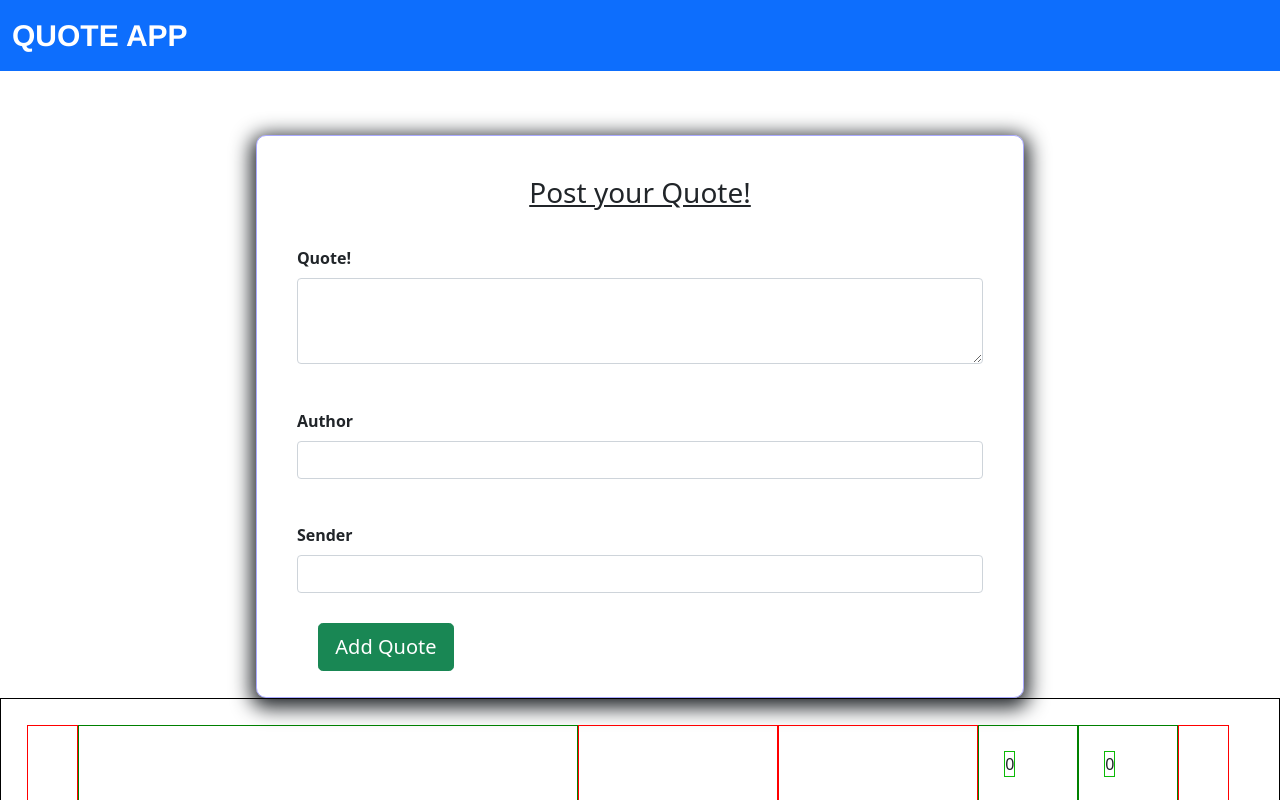
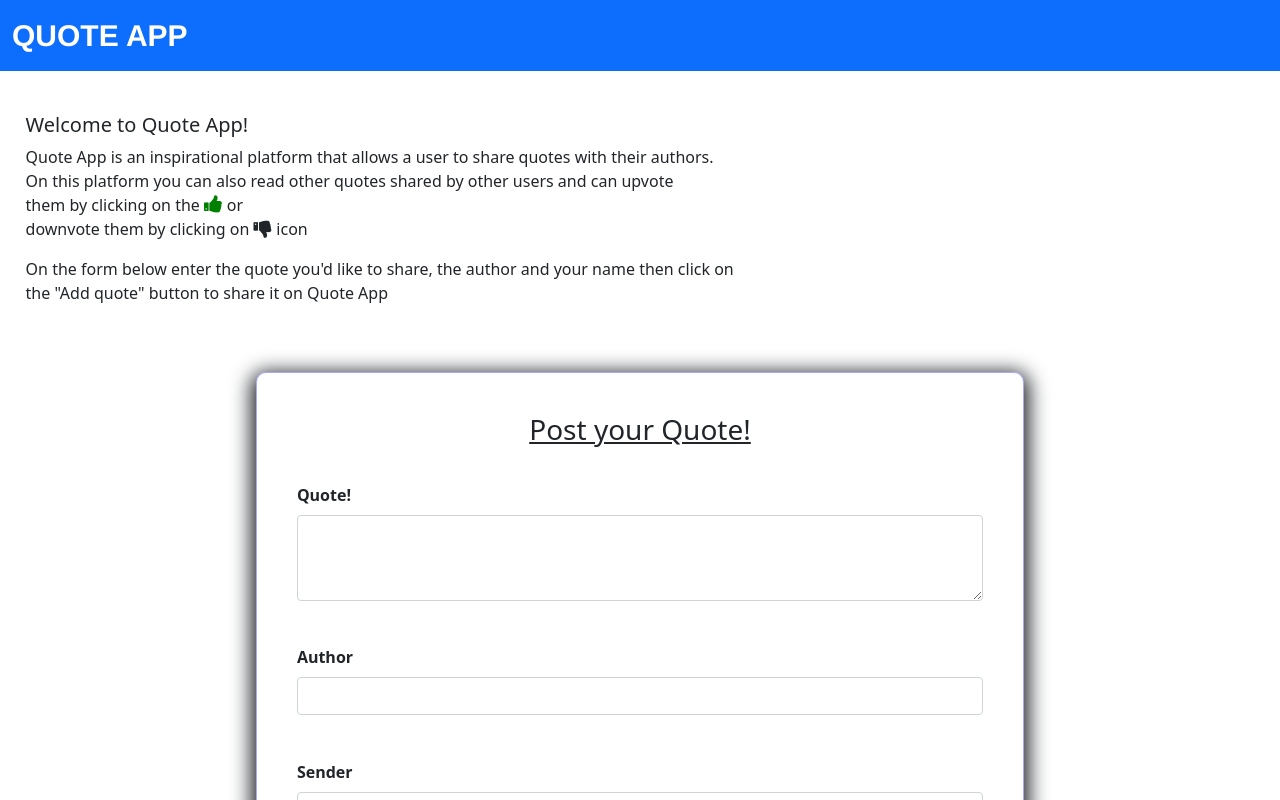
Before and after one commit to Collins07/quote-app, an Angular app: page /form in a window 1280 px wide. Shown: the top 800 px of the page. Built offline with nearby package versions, Linux system fonts and the light colour scheme.

Commit message:
platform description

```diff
--- a/src/app/form/form.component.css
+++ b/src/app/form/form.component.css
@@ -1,6 +1,6 @@
 .form{
     width: 60%;
-    margin-top: 5%;
+    margin-top: 2%;
     margin-left: 20%;
     border: 1px solid rgba(0, 0, 255, 0.336);
     border-radius: 10px 10px;
@@ -74,6 +74,13 @@ button{
     font-size: 12px;
     color: black;
 }
+.fa-thumbs-up{
+    font-size: 20px;
+    color: green;
+}
+.fa-thumbs-down{
+    font-size: 20px;
+}
 #bi{
     border: 1px solid blue;
     margin-top: 5%;
--- a/src/app/form/form.component.html
+++ b/src/app/form/form.component.html
@@ -1,4 +1,14 @@
 <app-quote></app-quote>
+<div>
+  <h5>Welcome to Quote App!</h5>
+  <p>Quote App is an inspirational platform that allows a user to share quotes with their authors. <br>
+   On this platform you can also read other quotes shared by other users and can upvote <br> them by
+  clicking on the <i class="fa fa-thumbs-up" aria-hidden="true"></i> or  <br> downvote them by
+   clicking on <i class="fa fa-thumbs-down" aria-hidden="true"></i> icon</p>
+
+   <p>On the form below enter the quote you'd like to share, the author and your name then click on <br>
+     the "Add quote" button to share it on Quote App </p>
+</div>
 
 <div class="form">
     <h3>Post your Quote!</h3>
@@ -43,11 +53,11 @@
     </div>
     <div class="votes" >
         <div ><p id="para">{{newNumberOfUp}}</p></div>
-        <div><button id="bi" *ngFor = "let toadd of toadds; let i = index;"(click)="upButtonClick()">Up</button></div>
+        <div><button id="bi" *ngFor = "let toadd of toadds; let i = index;"(click)="upButtonClick()"><i class="fa fa-thumbs-up" aria-hidden="true"></i></button></div>
     </div>
     <div class="votes" >
       <div ><p id="para">{{newNumberOfDown}}</p></div>
-      <div><button id="bi" *ngFor = "let toadd of toadds; let i = index;"(click)="downButtonClick()">Down</button></div>
+      <div><button id="bi" *ngFor = "let toadd of toadds; let i = index;"(click)="downButtonClick()"><i class="fa fa-thumbs-down" aria-hidden="true"></i></button></div>
   </div>
 
   <div class="remove" >
```
